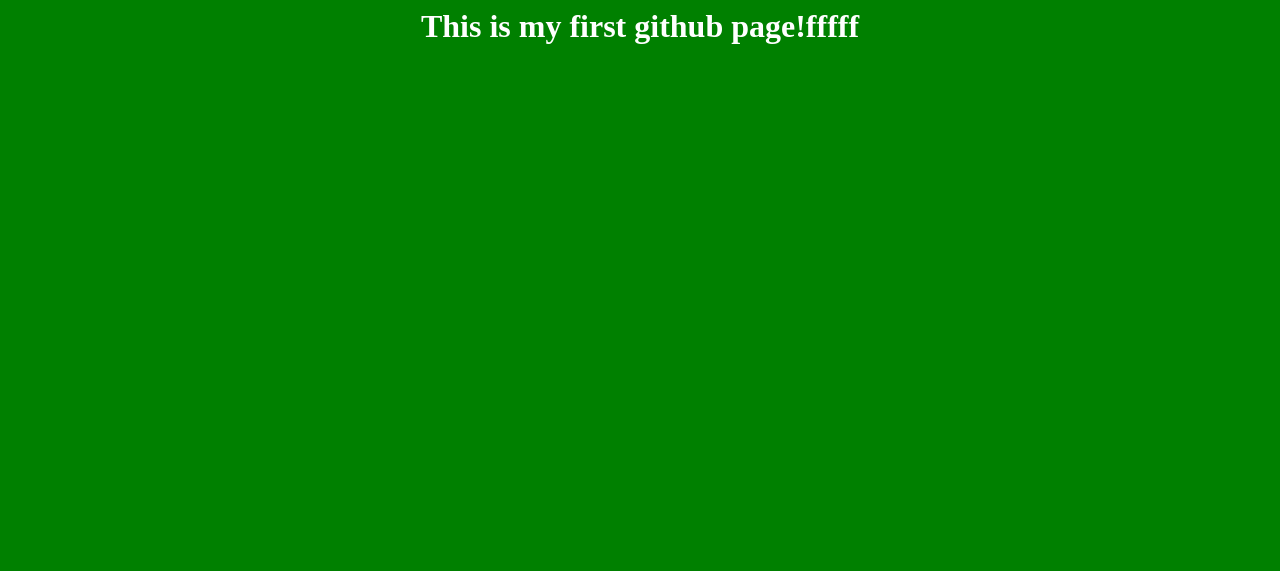
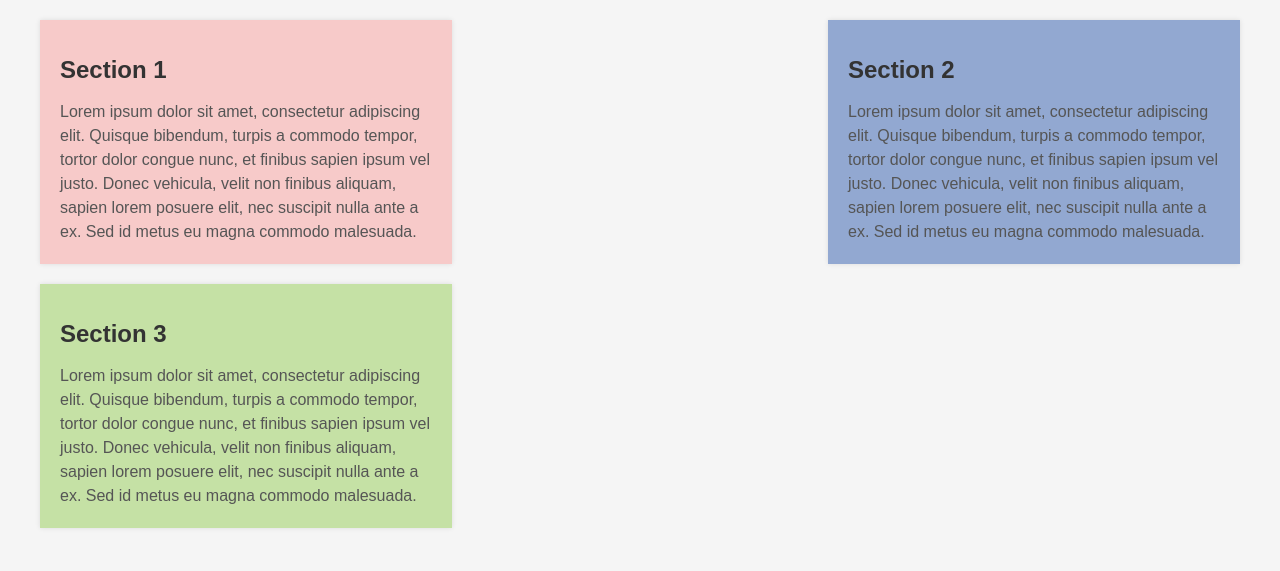
Before and after one commit to ykhadnevich/courseraTest-, a plain HTML site: page index.html in a window 1280 px wide. Drawn offline with Linux system fonts and the light colour scheme.

Commit message:
Update index.html

```diff
--- a/index.html
+++ b/index.html
@@ -1,18 +1,85 @@
+<!DOCTYPE html>
 <html>
-  <title>
-    First website
-  </title>
+<head>
+	<title>My Website</title>
+	<style type="text/css">
+		body {
+			margin: 0;
+			padding: 0;
+			font-family: Arial, sans-serif;
+			background-color: #f5f5f5;
+		}
 
-  <body>
-    <h1>This is my first github page!fffff</h1>
-  </body>
+		.container {
+			max-width: 1200px;
+			margin: 0 auto;
+			padding: 20px;
+			display: flex;
+			flex-wrap: wrap;
+			align-items: stretch;
+			justify-content: space-between;
+		}
 
-  <style>
-    body {
-      background-color:green;
-      color:#fff;
-      text-align:center;
-    }
-  </style>
+		.section {
+			flex-basis: 31%;
+			background-color: #fff;
+			margin-bottom: 20px;
+			padding: 20px;
+			box-shadow: 0px 0px 5px rgba(0,0,0,0.1);
+		}
 
+		.section h1 {
+			color: #333;
+			font-size: 24px;
+			margin-bottom: 10px;
+		}
+
+		.section p {
+			color: #555;
+			font-size: 16px;
+			line-height: 1.5;
+			margin-bottom: 0;
+		}
+
+		.section:nth-child(1) {
+			background-color: #f7cac9;
+		}
+
+		.section:nth-child(2) {
+			background-color: #92a8d1;
+		}
+
+		.section:nth-child(3) {
+			background-color: #c5e1a5;
+		}
+
+		@media (max-width: 768px) {
+			.section {
+				flex-basis: 48%;
+			}
+		}
+
+		@media (max-width: 480px) {
+			.section {
+				flex-basis: 100%;
+			}
+		}
+	</style>
+</head>
+<body>
+	<div class="container">
+		<div class="section">
+			<h1>Section 1</h1>
+			<p>Lorem ipsum dolor sit amet, consectetur adipiscing elit. Quisque bibendum, turpis a commodo tempor, tortor dolor congue nunc, et finibus sapien ipsum vel justo. Donec vehicula, velit non finibus aliquam, sapien lorem posuere elit, nec suscipit nulla ante a ex. Sed id metus eu magna commodo malesuada.</p>
+		</div>
+		<div class="section">
+			<h1>Section 2</h1>
+			<p>Lorem ipsum dolor sit amet, consectetur adipiscing elit. Quisque bibendum, turpis a commodo tempor, tortor dolor congue nunc, et finibus sapien ipsum vel justo. Donec vehicula, velit non finibus aliquam, sapien lorem posuere elit, nec suscipit nulla ante a ex. Sed id metus eu magna commodo malesuada.</p>
+		</div>
+		<div class="section">
+			<h1>Section 3</h1>
+			<p>Lorem ipsum dolor sit amet, consectetur adipiscing elit. Quisque bibendum, turpis a commodo tempor, tortor dolor congue nunc, et finibus sapien ipsum vel justo. Donec vehicula, velit non finibus aliquam, sapien lorem posuere elit, nec suscipit nulla ante a ex. Sed id metus eu magna commodo malesuada.</p>
+		</div>
+	</div>
+</body>
 </html>
```
